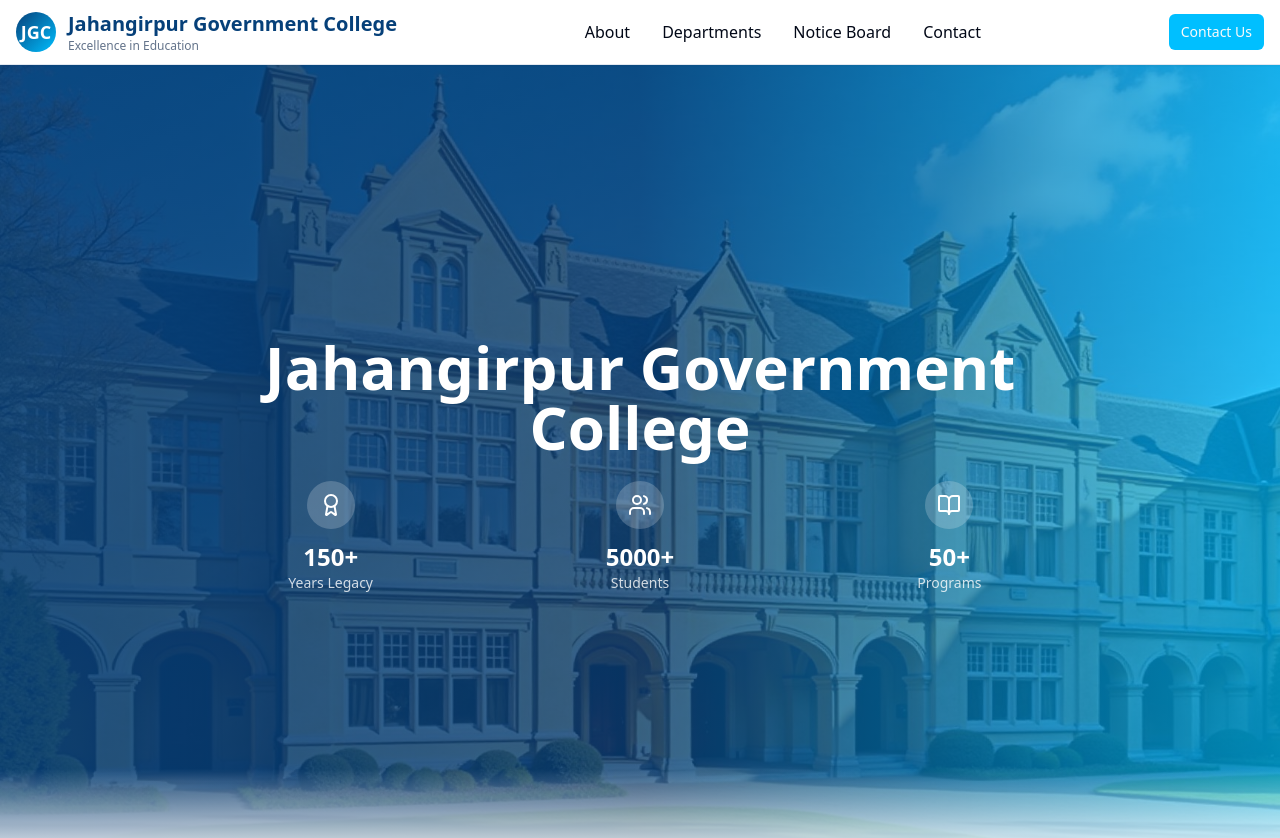
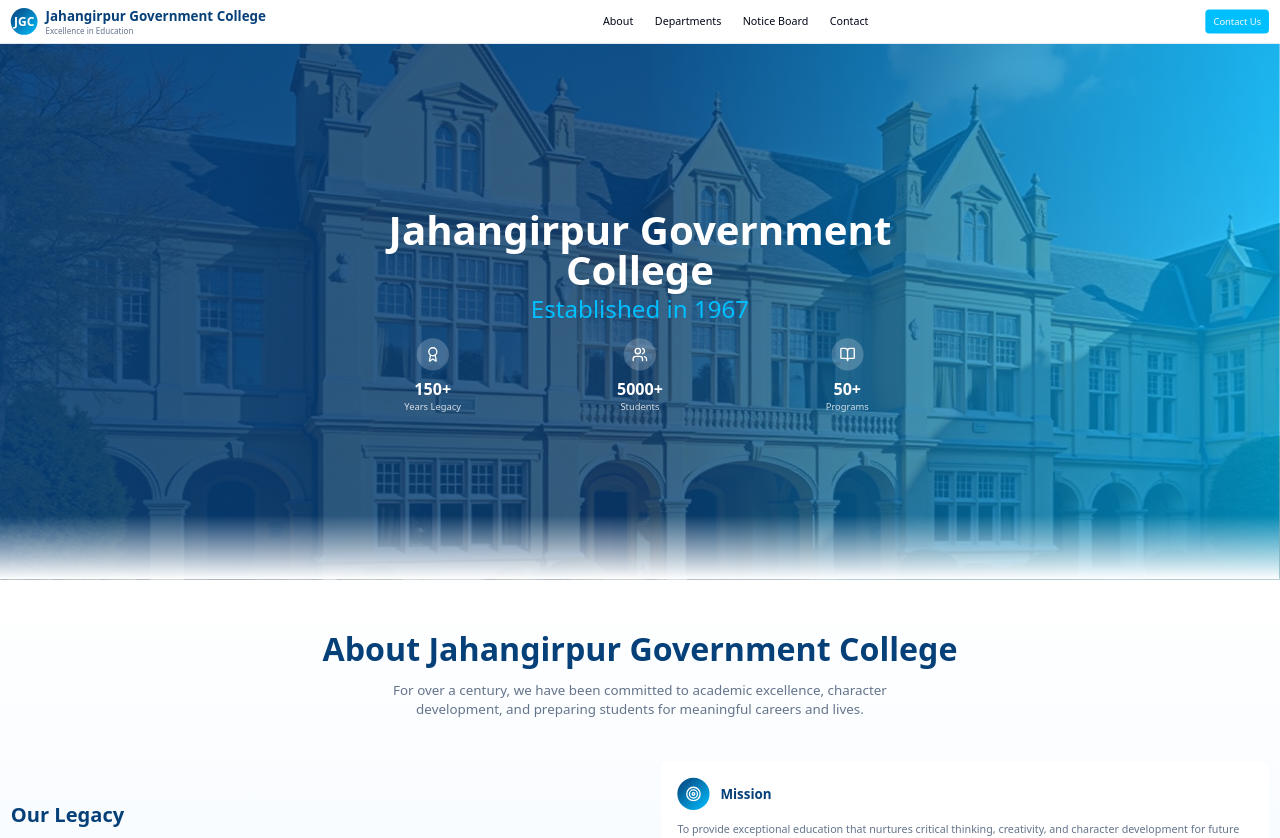
Before and after one commit to MehediProCoder/student-haven-site, a React (Vite) app: page / in a window 1280 px wide. Shown: the top 838 px of the page. Built offline with nearby package versions, Linux system fonts and the light colour scheme; the HTML template or start-up script is replaced by a standard one.

Commit message:
Reverted to commit 9a3c6073af10bb13041f4307ef5b3deb3124f61b

```diff
--- a/src/components/Hero.tsx
+++ b/src/components/Hero.tsx
@@ -21,9 +21,9 @@ const Hero = () => {
           <div className="text-white max-w-4xl">
             <h1 className="text-5xl lg:text-6xl font-bold leading-tight mb-6">
               Jahangirpur Government College
-              {/*<span className="block text-3xl lg:text-4xl text-turquoise font-normal mt-2">
-                Know Thyself
-              </span>*/}
+              <span className="block text-3xl lg:text-4xl text-turquoise font-normal mt-2">
+                Established in 1967
+              </span>
             </h1>
 
             {/* Stats */}
--- a/src/index.css
+++ b/src/index.css
@@ -123,5 +123,9 @@ All colors MUST be HSL.
 
   body {
     @apply bg-background text-foreground;
+    transform: scale(0.67);
+    transform-origin: top left;
+    width: 149.25%; /* 100% / 0.67 to compensate for scaling */
+    height: 149.25%; /* 100% / 0.67 to compensate for scaling */
   }
 }
```
